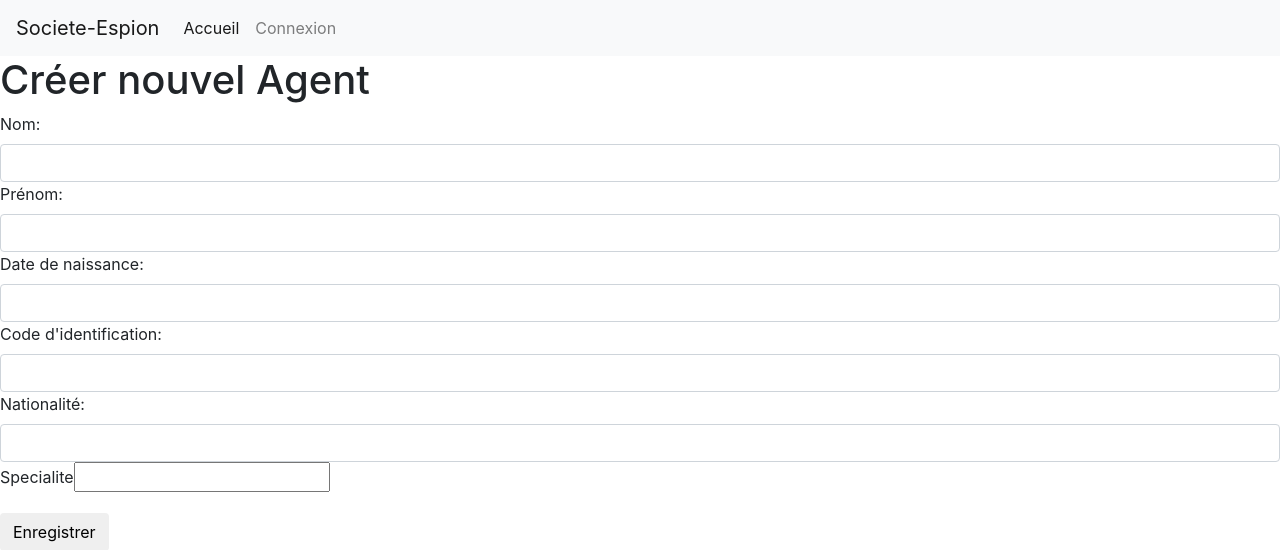
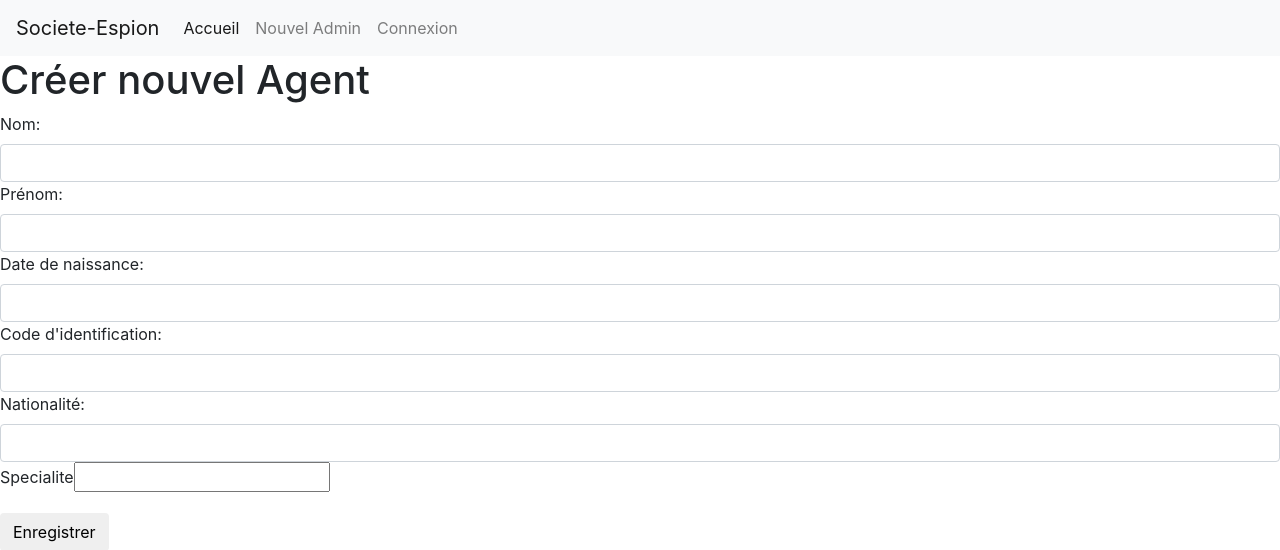
Before and after one commit to marinebde/societe-espion, a Symfony app: template templates/agent/new.html.twig in a window 1280 px wide. Shown: the top 550 px of the page. Run offline with Twig, Linux system fonts and the light colour scheme; the template is opened without the code that fills it, so the values that code supplies are empty; form fields are guessed from the names that the template uses; some libraries are stand-ins or nearby versions.

Commit message:
update base.html.twig

```diff
--- a/templates/base.html.twig
+++ b/templates/base.html.twig
@@ -24,6 +24,9 @@
             <ul class="navbar-nav mr-auto">
                 <li class="nav-item active">
                 <a class="nav-link" href="{{ path('home') }}">Accueil</a>
+                </li>
+                 <li class="nav-item">
+                <a class="nav-link" href="{{ path('app_register')}}">Nouvel Admin</a>
                 </li>
                  {% if is_granted('ROLE_USER') %}
                 <li class="nav-item">
```
